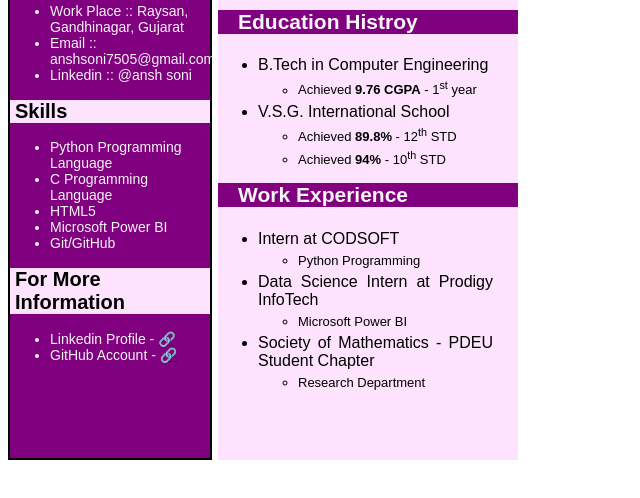
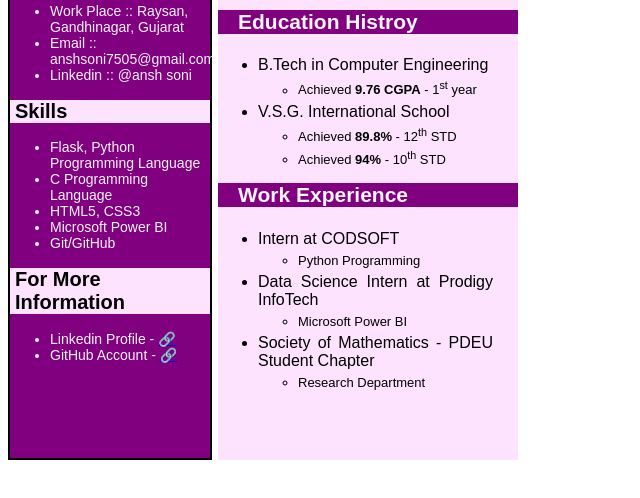
Before and after one commit to AnshMNSoni/Resume, a plain HTML site: page index.html in a window 1280 px wide. Shown: the part 188-686 px from the top of the page, without its empty margins (0-640 px from the left). Drawn offline with Linux system fonts and the light colour scheme; a web font is replaced by a local one.

Commit message:
html file

```diff
--- a/index.html
+++ b/index.html
@@ -45,9 +45,9 @@
 
             <p>
                 <ul>
-                    <li id="leftpara">Python Programming Language</li>
+                    <li id="leftpara">Flask, Python Programming Language</li>
                     <li id="leftpara">C Programming Language</li>
-                    <li id="leftpara">HTML5</li>
+                    <li id="leftpara">HTML5, CSS3</li>
                     <li id="leftpara">Microsoft Power BI</li>
                     <li id="leftpara">Git/GitHub</li>
                 </ul>
```
